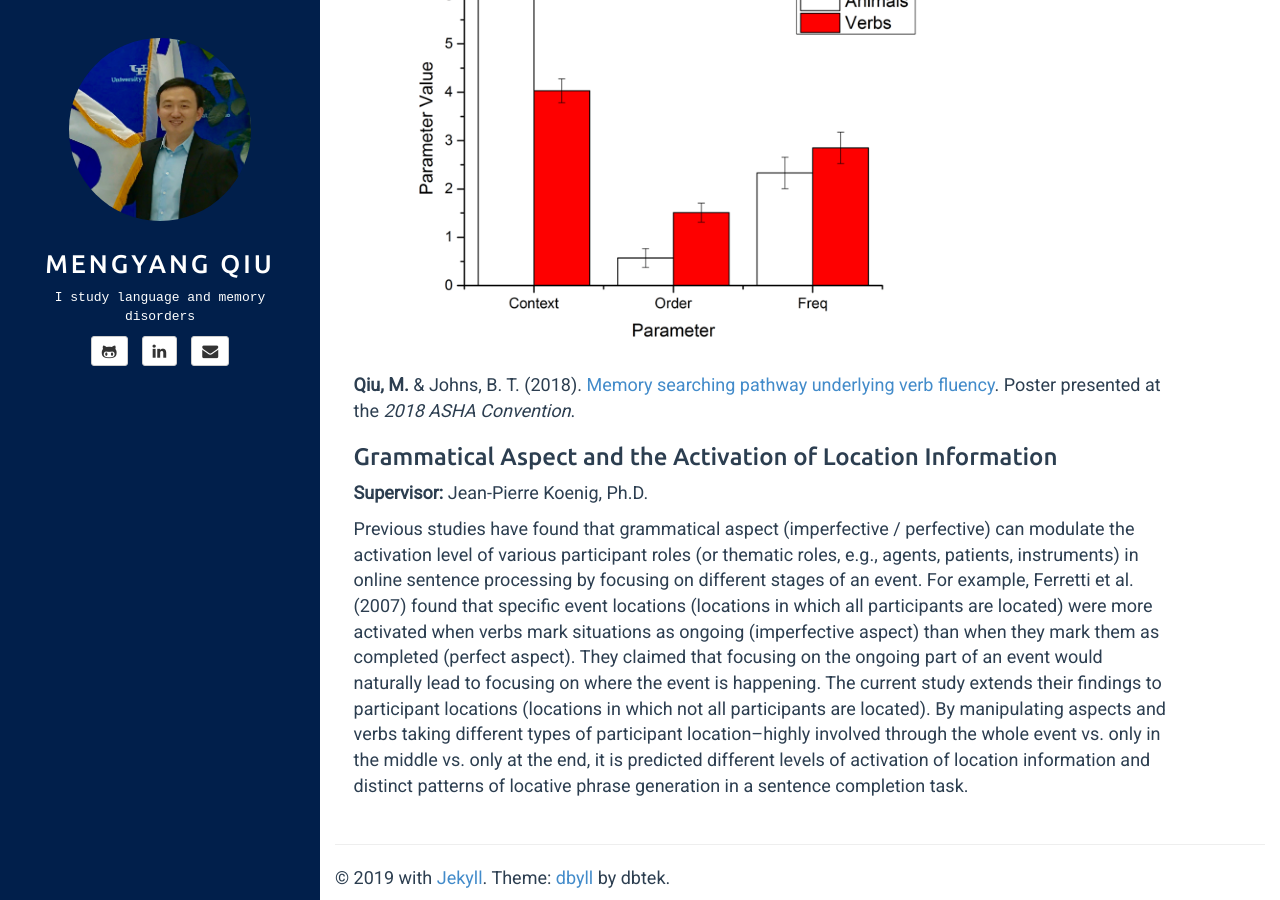
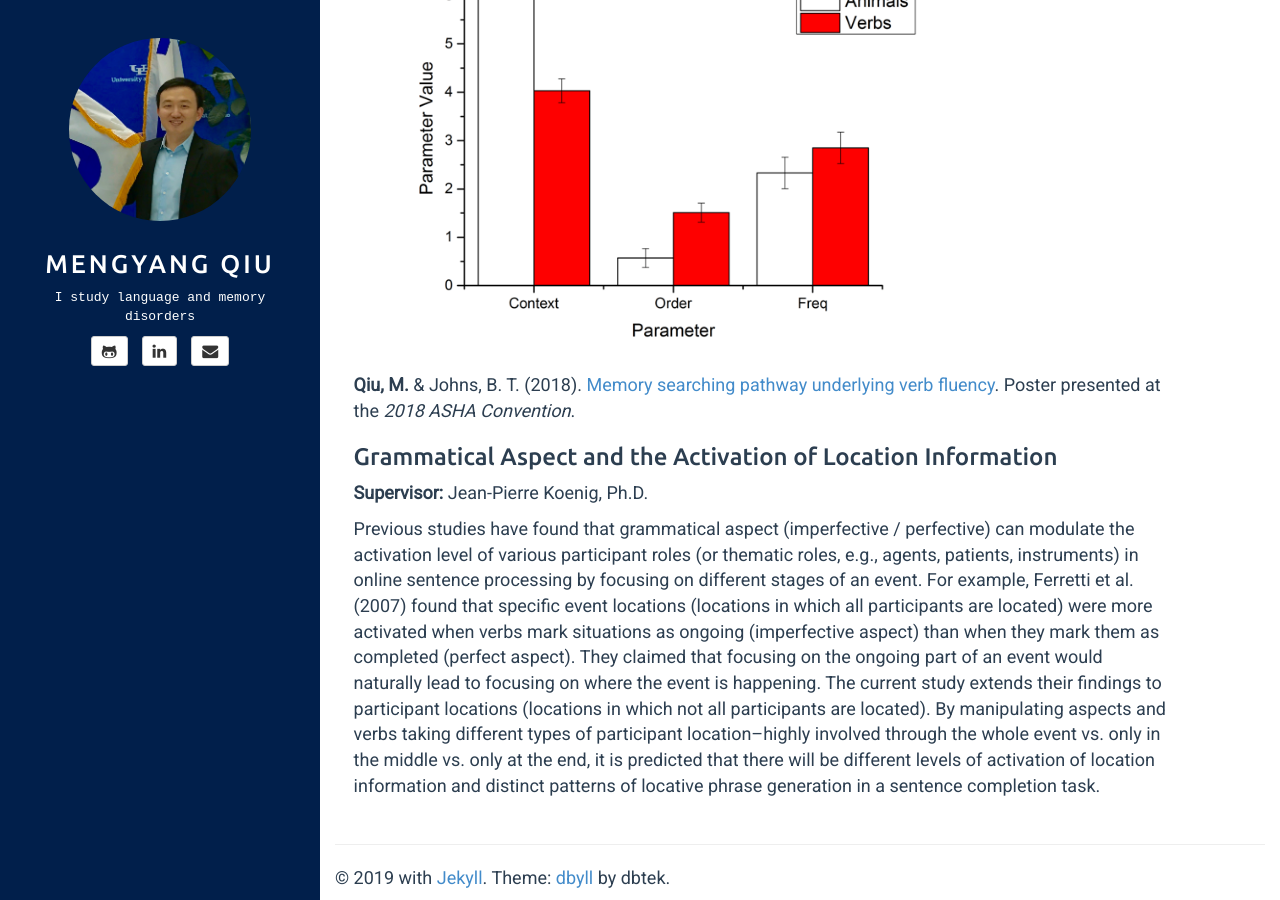
Before and after one commit to mengyangq/mengyangq.github.io, a Jekyll site: the page built from projects.html, in a window 1280 px wide and 900 px high, scrolled down 1514 px. Built offline with Jekyll 4.4.1, drawn with Linux system fonts in a browser that asks for light colours.

Commit message:
Update projects.md

```diff
--- a/_includes/projects.md
+++ b/_includes/projects.md
@@ -31,4 +31,4 @@
 ### Grammatical Aspect and the Activation of Location Information
 **Supervisor:** Jean-Pierre Koenig, Ph.D.
 
-Previous studies have found that grammatical aspect (imperfective / perfective) can modulate the activation level of various participant roles (or thematic roles, e.g., agents, patients, instruments) in online sentence processing by focusing on different stages of an event. For example, Ferretti et al. (2007) found that specific event locations (locations in which all participants are located) were more activated when verbs mark situations as ongoing (imperfective aspect) than when they mark them as completed (perfect aspect). They claimed that focusing on the ongoing part of an event would naturally lead to focusing on where the event is happening. The current study extends their findings to participant locations (locations in which not all participants are located). By manipulating aspects and verbs taking different types of participant location--highly involved through the whole event vs. only in the middle vs. only at the end, it is predicted different levels of activation of location information and distinct patterns of locative phrase generation in a sentence completion task.
+Previous studies have found that grammatical aspect (imperfective / perfective) can modulate the activation level of various participant roles (or thematic roles, e.g., agents, patients, instruments) in online sentence processing by focusing on different stages of an event. For example, Ferretti et al. (2007) found that specific event locations (locations in which all participants are located) were more activated when verbs mark situations as ongoing (imperfective aspect) than when they mark them as completed (perfect aspect). They claimed that focusing on the ongoing part of an event would naturally lead to focusing on where the event is happening. The current study extends their findings to participant locations (locations in which not all participants are located). By manipulating aspects and verbs taking different types of participant location--highly involved through the whole event vs. only in the middle vs. only at the end, it is predicted that there will be different levels of activation of location information and distinct patterns of locative phrase generation in a sentence completion task.
```
